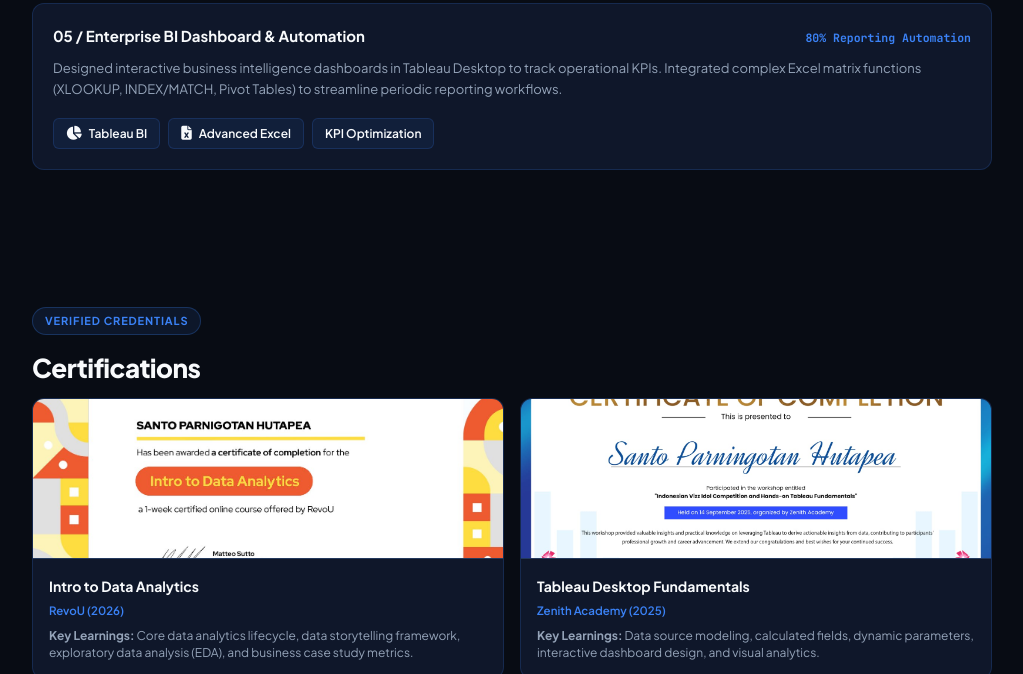
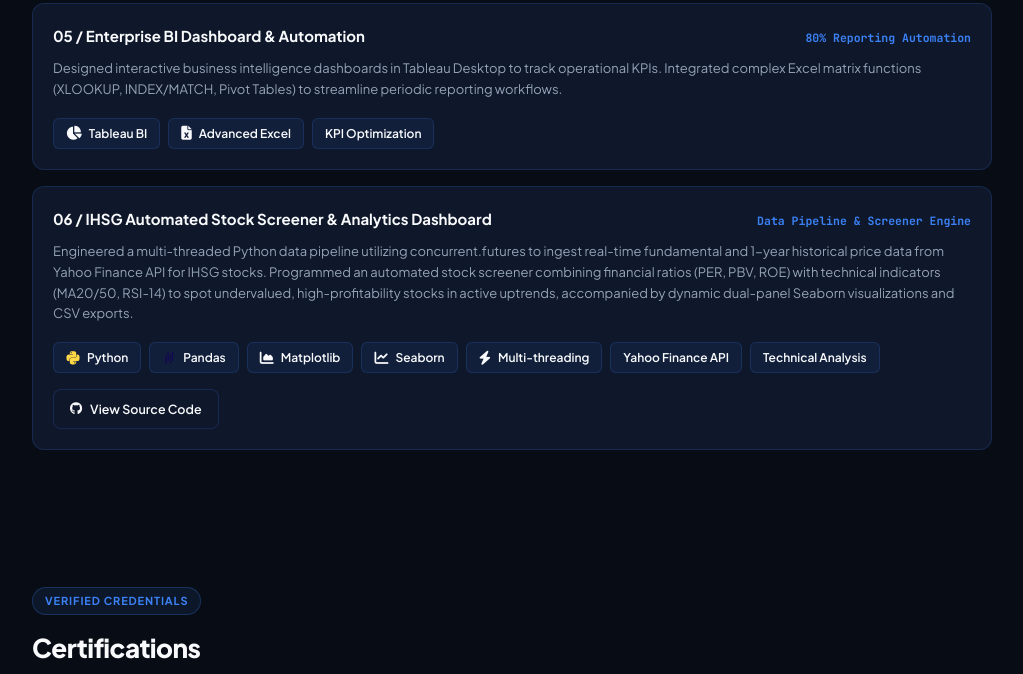
Before and after one commit to santoph13/portofolio_santo, a plain HTML site: page index.html in a window 1280 px wide. Shown: the part 4025-4699 px from the top of the page, without its empty margins (128-1151 px from the left). Drawn offline with nearby package versions, Linux system fonts and the light colour scheme.

Commit message:
Update index.html

```diff
--- a/index.html
+++ b/index.html
@@ -333,6 +333,29 @@
                     <span class="tag">KPI Optimization</span>
                 </div>
             </div>
+
+            <!-- 06 / IHSG AUTOMATED STOCK SCREENER & DASHBOARD -->
+            <div class="card-item interactive-hover">
+                <div class="card-header">
+                    <span class="card-title">06 / IHSG Automated Stock Screener & Analytics Dashboard</span>
+                    <span class="card-date">Data Pipeline & Screener Engine</span>
+                </div>
+                <div class="card-desc">
+                    Engineered a multi-threaded Python data pipeline utilizing <code>concurrent.futures</code> to ingest real-time fundamental and 1-year historical price data from Yahoo Finance API for IHSG stocks. Programmed an automated stock screener combining financial ratios (PER, PBV, ROE) with technical indicators (MA20/50, RSI-14) to spot undervalued, high-profitability stocks in active uptrends, accompanied by dynamic dual-panel Seaborn visualizations and CSV exports.
+                </div>
+                <div class="skills-tags" style="margin-top: 8px;">
+                    <span class="tag"><i class="devicon-python-plain colored"></i> Python</span>
+                    <span class="tag"><i class="devicon-pandas-plain colored"></i> Pandas</span>
+                    <span class="tag"><i class="fa-solid fa-chart-area"></i> Matplotlib</span>
+                    <span class="tag"><i class="fa-solid fa-chart-line"></i> Seaborn</span>
+                    <span class="tag"><i class="fa-solid fa-bolt"></i> Multi-threading</span>
+                    <span class="tag">Yahoo Finance API</span>
+                    <span class="tag">Technical Analysis</span>
+                </div>
+                <div class="project-actions">
+                    <a href="https://github.com/santoph13" target="_blank" class="btn interactive-hover"><i class="fa-brands fa-github"></i> View Source Code</a>
+                </div>
+            </div>
         </section>
 
         <!-- CERTIFICATIONS SECTION -->
```
